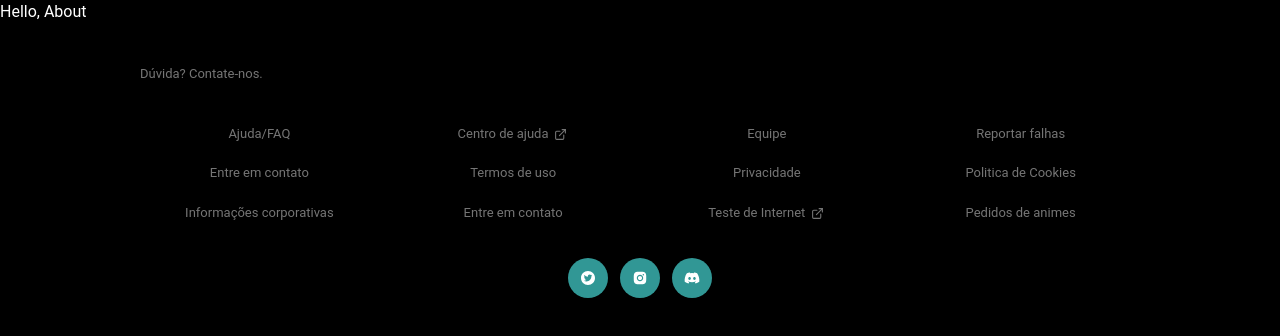
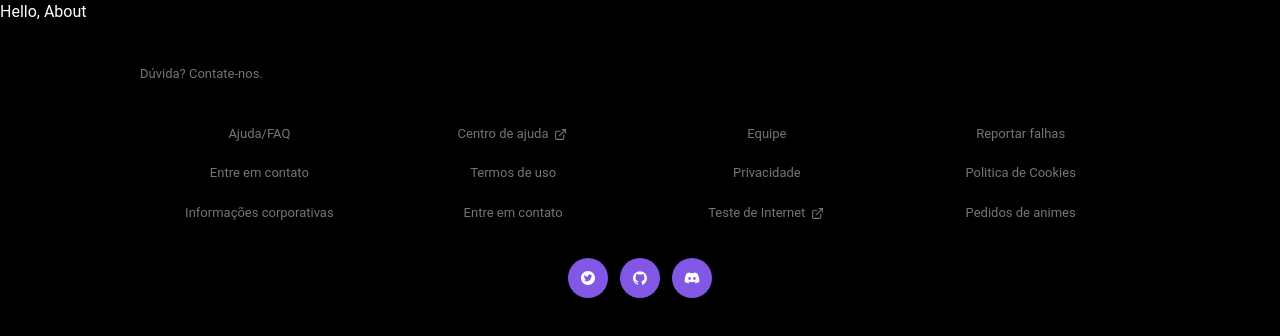
Before and after one commit to KayoRonald/euajudo-app, a React (Create React App) app: page /about in a window 1280 px wide. Shown: the top 336 px of the page. Built offline with nearby package versions, Linux system fonts and the light colour scheme.

Commit message:
Create Circle

```diff
--- /dev/null
+++ b/src/components/Circle/Circle.tsx
@@ -0,0 +1,25 @@
+import React from 'react'
+import { Circle as ChakraCircle } from '@chakra-ui/react'
+
+interface CircleProps {
+  children?: React.ReactNode;
+  link?: string;
+}
+
+const Circle: React.FC<CircleProps> = ({ children, link }) => {
+  return (
+    <ChakraCircle
+      target="_blank"
+      as="a"
+      rel="noopener"
+      size="40px"
+      bg="purple.500"
+      shadow="lg"
+      href={link}
+    >
+      {children}
+    </ChakraCircle>
+  )
+}
+
+export default Circle
--- a/src/containers/footer.tsx
+++ b/src/containers/footer.tsx
@@ -1,12 +1,12 @@
 import React from 'react';
 import { Footer } from '../components';
 import { Link } from 'react-router-dom';
-import { Box, Stack, Circle, Link as ChakraLink } from '@chakra-ui/react';
-import { AiFillTwitterCircle, AiFillInstagram } from 'react-icons/ai';
+import { Box, Stack, Link as ChakraLink } from '@chakra-ui/react';
+import { AiFillTwitterCircle, AiFillGithub } from 'react-icons/ai';
 import { FaDiscord } from 'react-icons/fa';
 import * as ROUTES from '../constants/routes';
 import { ExternalLinkIcon } from '@chakra-ui/icons';
-
+import Circle from '../components/Circle/Circle'
 export default function FooterContainer() {
   return (
     <Footer>
@@ -52,41 +52,30 @@ export default function FooterContainer() {
       </Footer.Row>
       <Footer.Break />
       <Box textAlign="center">
+        <FooterIcon />
+      </Box>
+    </Footer>
+  );
+}
+
+const FooterIcon = () => {
+  return (
     <Stack mt={4} direction="row" spacing="12px" justify="center">
       <Circle
-            target="_blank"
-            as="a"
-            rel="noopener"
-            size="40px"
-            bg="teal.500"
-            shadow="lg"
-            href="https://twitter.com/PhoenixStudioBr"
+        link="https://twitter.com/PhoenixStudioBr"
       >
         <AiFillTwitterCircle />
       </Circle>
       <Circle
-            target="_blank"
-            as="a"
-            rel="noopener"
-            size="40px"
-            bg="teal.500"
-            shadow="lg"
+        link="https://twitter.com/PhoenixStudioBr"
       >
-            <AiFillInstagram />
+        <AiFillGithub />
       </Circle>
       <Circle
-            target="_blank"
-            as="a"
-            rel="noopener"
-            size="40px"
-            bg="teal.500"
-            shadow="lg"
-            href={ROUTES.DISCORD}
+        link={ROUTES.DISCORD}
       >
         <FaDiscord />
       </Circle>
     </Stack>
-      </Box>
-    </Footer>
-  );
+  )
 }
```
Lines whose indentation alone changed are shown as unchanged.
